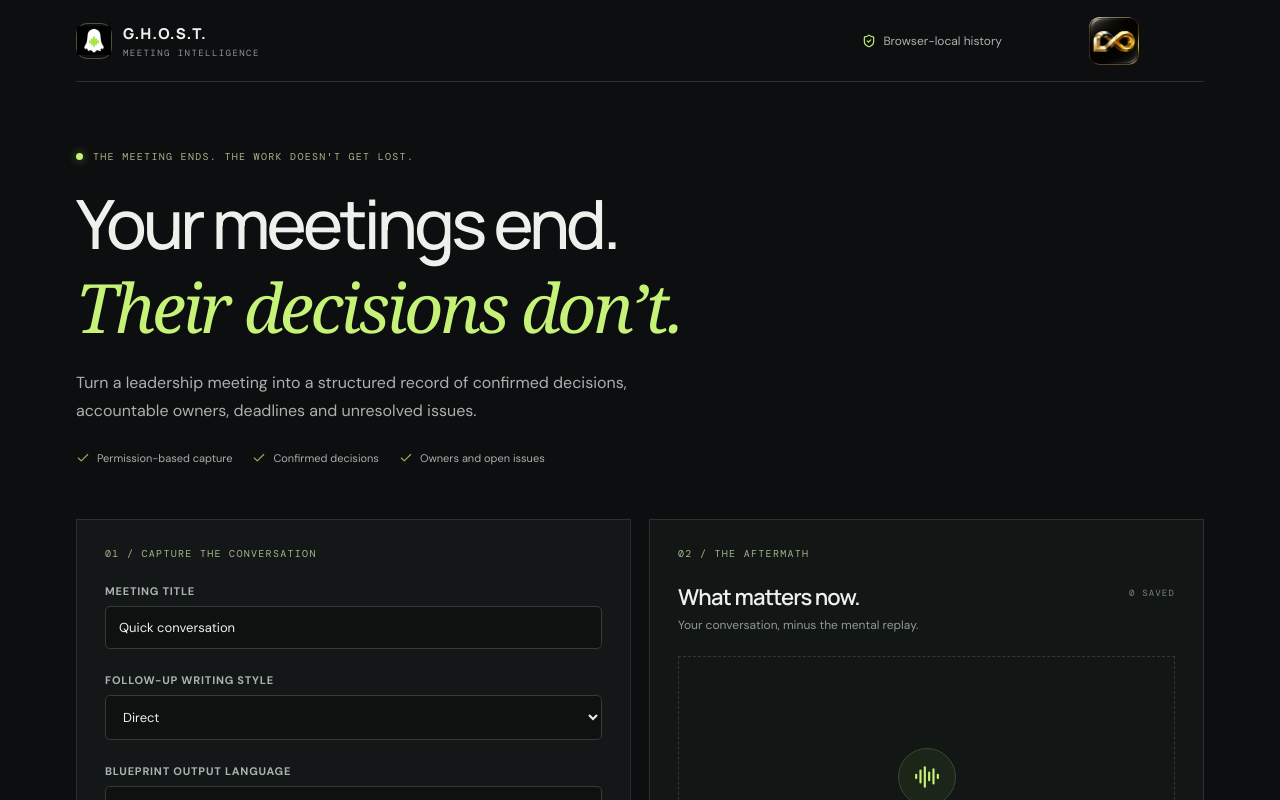
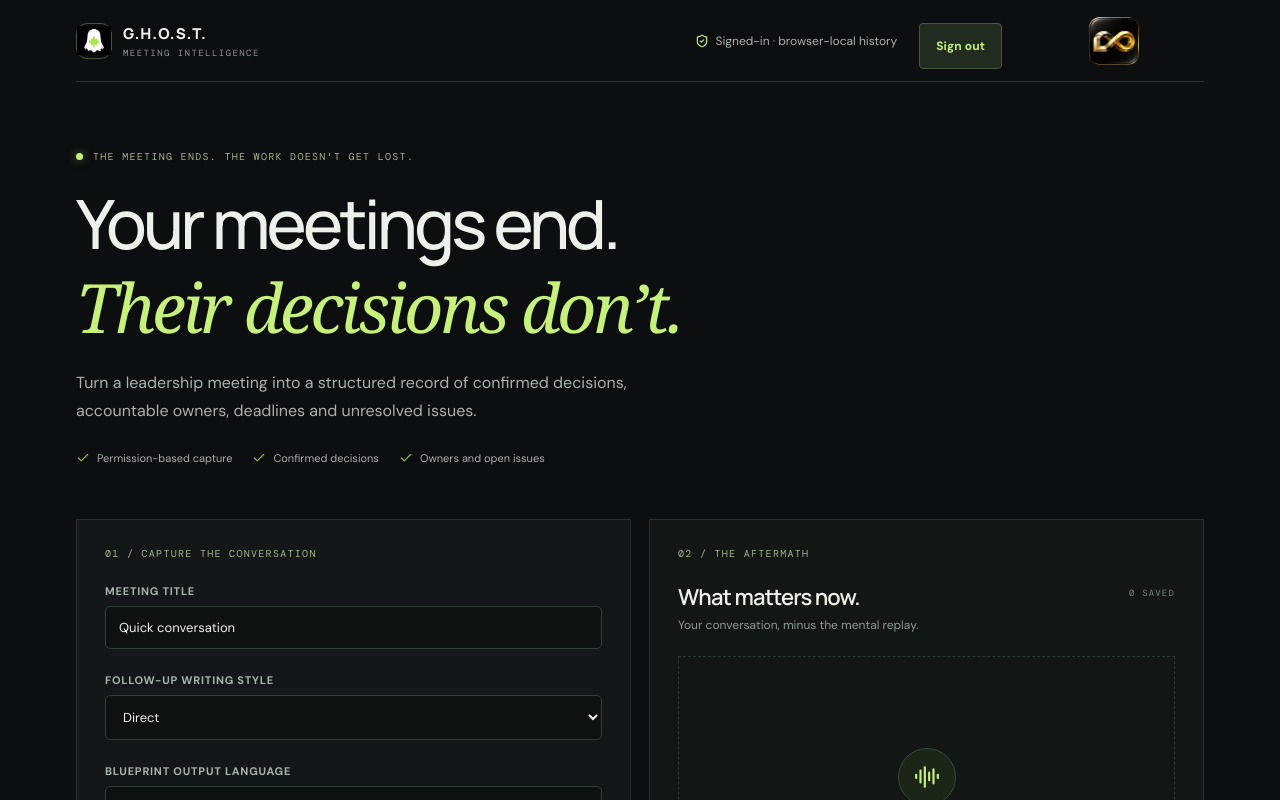
Before and after one commit to adverpactmedia/g.h.o.s.t, a Next.js app: page / in a window 1280 px wide. Shown: the top 800 px of the page. Built offline with nearby package versions, Linux system fonts and the light colour scheme.

Commit message:
Add account sign-out control to GHOST header

```diff
--- a/src/components/ghost-app.tsx
+++ b/src/components/ghost-app.tsx
@@ -699,8 +699,11 @@ export default function GhostApp() {
         <div className="top-actions">
           <span className="privacy">
             <ShieldCheck size={14} />
-            Browser-local history
+            Signed-in · browser-local history
           </span>
+          <form method="post" action="/api/auth/signout">
+            <button className="secondary-button" type="submit">Sign out</button>
+          </form>
           <a
             className="stablocity-nav-link"
             href="https://stablocity-buisness-relationship.onrender.com/"
```
